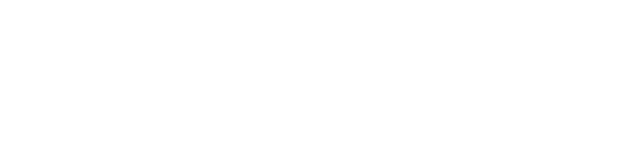
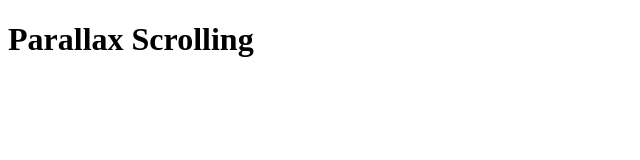
Before and after one commit to MoElaSec/CSS-Parallax-Scrolling, a plain HTML site: page index.html in a window 1280 px wide. Shown: the whole page, without its empty margins (0-640 px from the left). Drawn offline with Linux system fonts and the light colour scheme.

Commit message:
Added Title 📝

```diff
--- a/index.html
+++ b/index.html
@@ -7,7 +7,7 @@
     <title>Document</title>
 </head>
 <body>
-    <h1></h1>
+    <h1>Parallax Scrolling</h1>
 
 </body>
 </html>
```
